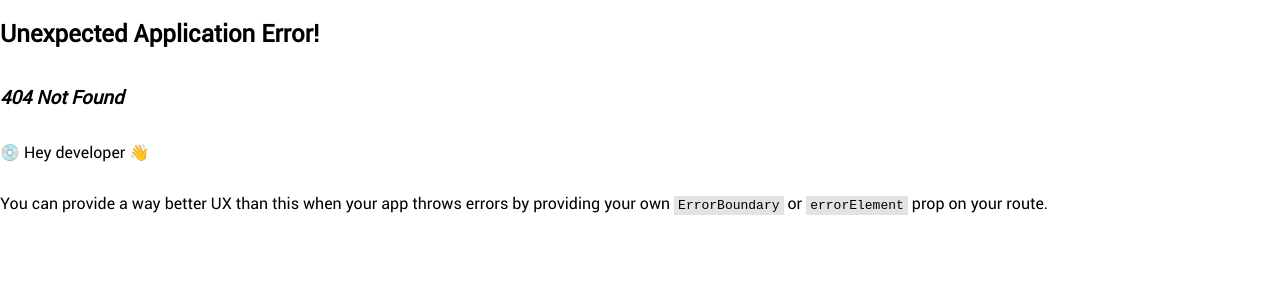
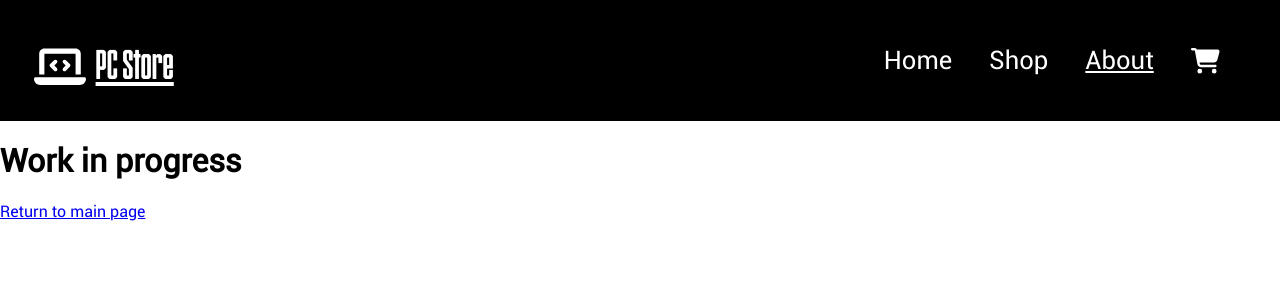
Before and after one commit to juan-est145/Odin-Project_Shopping_Cart, a React (Vite) app: page /about in a window 1280 px wide. Before the commit this address had no page. Shown: the top 300 px of the page. Built offline with nearby package versions, Linux system fonts and the light colour scheme.

Commit message:
Refactored underlined navBars to be more efficient

```diff
--- a/src/components/App.jsx
+++ b/src/components/App.jsx
@@ -3,13 +3,12 @@ import { Outlet } from "react-router-dom";
 import { Header } from "./homePage"
 
 function App() {
-	const [activePage, setActivePage] = useState(0);
 	const [items, setItems] = useState([]);
 
 	return (
 		<>
-			<Header activePage={activePage} setActivePage={setActivePage}></Header>
-			<Outlet context={{setActivePage, items, setItems}}></Outlet>
+			<Header></Header>
+			<Outlet context={{items, setItems}}></Outlet>
 		</>
 	);
 }
--- /dev/null
+++ b/src/components/aboutPage.jsx
@@ -0,0 +1,10 @@
+import { Link } from "react-router-dom";
+
+export function AboutPage() {
+	return (
+		<>
+			<h1>Work in progress</h1>
+			<Link to="/">Return to main page</Link>
+		</>
+	);
+}
--- a/src/components/homePage.jsx
+++ b/src/components/homePage.jsx
@@ -1,42 +1,36 @@
-import { Link, useOutletContext } from "react-router-dom";
-import PropTypes from "prop-types"
+import { Link, NavLink } from "react-router-dom";
 import "../styles/homePage.css"
 import motherBoardImage from "../../public/motherBoard.jpg"
 import { FontAwesomeIcon } from "@fortawesome/react-fontawesome";
 import { faLaptopCode, faCartShopping } from "@fortawesome/free-solid-svg-icons";
 
-export function Header({ activePage, setActivePage }) {
+export function Header() {
 	let className = "activePage";
-	let firstIndex = 0;
-	let secondIndex = 1;
-	let thirdIndex = 2;
 
 	return (
 		<header>
 			<div className="headerLogo">
-				<Link
-					to="/"
-					onClick={() => setActivePage(firstIndex)}>
+				<Link to="/">
 					<FontAwesomeIcon icon={faLaptopCode} id="iconLogo" />
 					PC Store
 				</Link>
 			</div>
 			<nav className="headerNav">
-				<Link
+				<NavLink
 					to="/"
-					className={activePage === firstIndex ? className : null}
-					onClick={() => setActivePage(firstIndex)}>
-					Home</Link>
-				<Link
+					className={({ isActive }) =>
+						isActive ? className : null}>
+					Home</NavLink>
+				<NavLink
 					to="shop"
-					className={activePage === secondIndex ? className : null}
-					onClick={() => setActivePage(secondIndex)}>
-					Shop</Link>
-				<a
-					href="#"
-					className={activePage === thirdIndex ? className : null}
-					onClick={() => setActivePage(thirdIndex)}
-				>About</a>
+					className={({ isActive }) =>
+						isActive ? className : null}>
+					Shop</NavLink>
+				<NavLink
+					to="about"
+					className={({ isActive }) =>
+						isActive ? className : null}>
+					About</NavLink>
 				<FontAwesomeIcon icon={faCartShopping} />
 			</nav>
 		</header>
@@ -44,8 +38,6 @@ export function Header({ activePage, setActivePage }) {
 }
 
 export function HomePage() {
-	const {setActivePage} = useOutletContext();
-	let shopIndex = 1;
 
 	return (
 		<main>
@@ -54,16 +46,9 @@ export function HomePage() {
 				<h1>Looking for hardware? You are at the right place.</h1>
 				<h3>PC Store provides great hardware for a competitive price. Don&apos;t believe us? Check it out!</h3>
 			</div>
-			<Link
-				to="shop"
-				onClick={() => setActivePage(shopIndex)}>
+			<Link to="shop">
 				<button className="shopBtn">Shop now</button>
 			</Link>
 		</main>
 	)
 }
-
-Header.propTypes = {
-	activePage : PropTypes.number,
-	setActivePage: PropTypes.func,
-}
--- a/src/routes.jsx
+++ b/src/routes.jsx
@@ -1,6 +1,7 @@
 import App from "./components/App";
 import { HomePage } from "./components/homePage";
 import ShopPage from "./components/shopPage";
+import { AboutPage } from "./components/aboutPage";
 
 const routes = [
 	{
@@ -9,6 +10,7 @@ const routes = [
 		children: [
 			{ index: true, element: <HomePage /> },
 			{ path: "shop", element: <ShopPage /> },
+			{ path: "about", element: <AboutPage /> }
 		]
 	},
 ];
```
